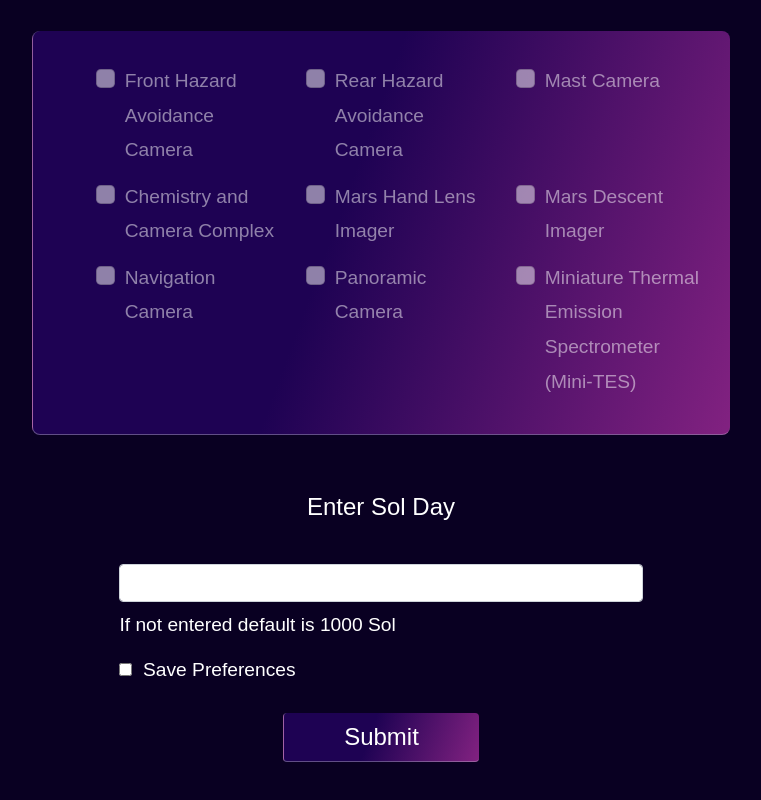
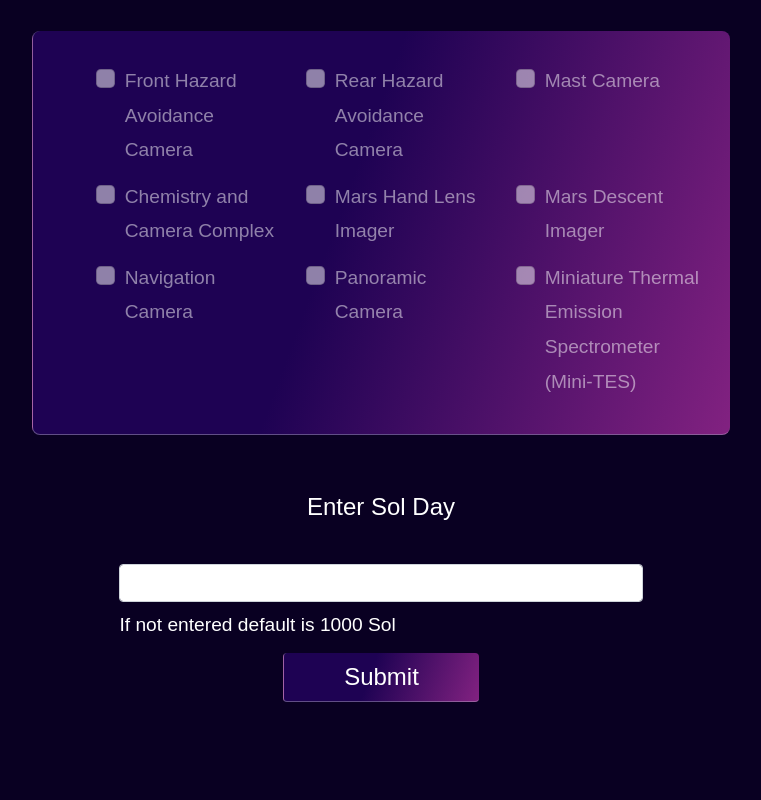
Before and after one commit to CS5500-NEU-Group10/NASA-Mars-Rover, a React (Create React App) app: page /Home in a window 1280 px wide. Shown: the part 380-1180 px from the top of the page, without its empty margins (259-1020 px from the left). After the commit the page ends 1151 px from the top, so only its background shows below. Built offline with nearby package versions, Linux system fonts and the light colour scheme; no server answers; a web font is replaced by a local one.

Commit message:
Update SelectCamera.js

```diff
--- a/src/components/SelectCamera.js
+++ b/src/components/SelectCamera.js
@@ -171,10 +171,10 @@ function SelectCamera({
           </div>
           {/* handleSolDay={handleSolDay} */}
           <SelectSol />
-          <div className="preferences">
+          {/* <div className="preferences">
             <input type="checkbox" className="preferences-checkbox" />
             &nbsp;&nbsp;Save Preferences
-          </div>
+          </div> */}
           <div className="submitButton">
             <button
               type="submit"
```
